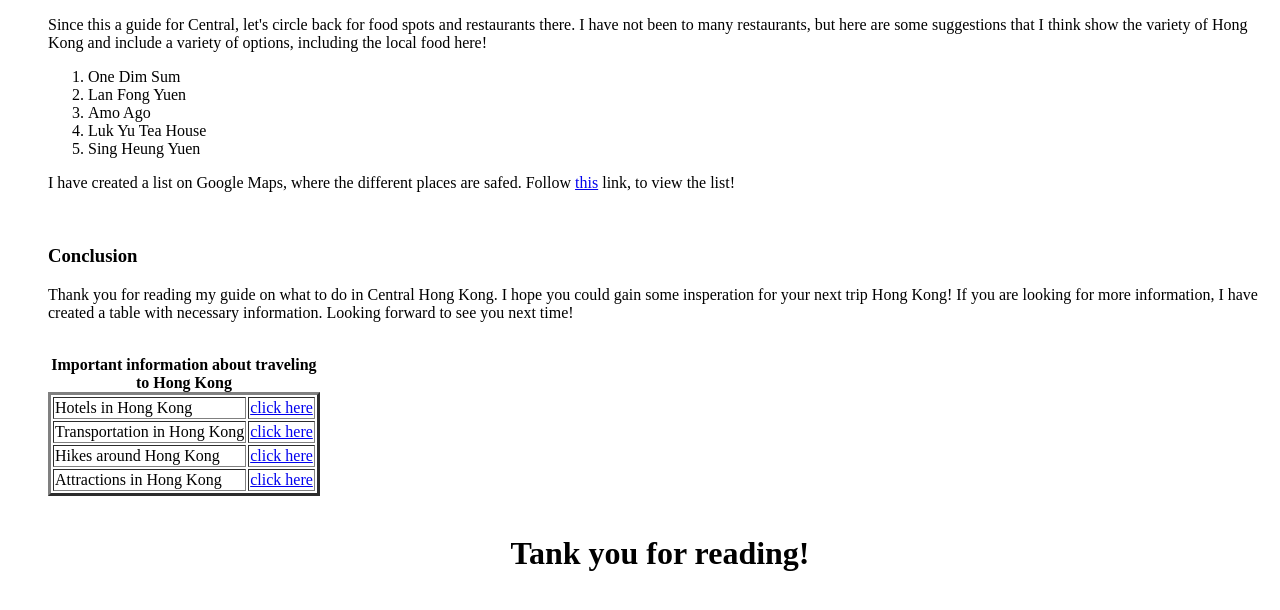
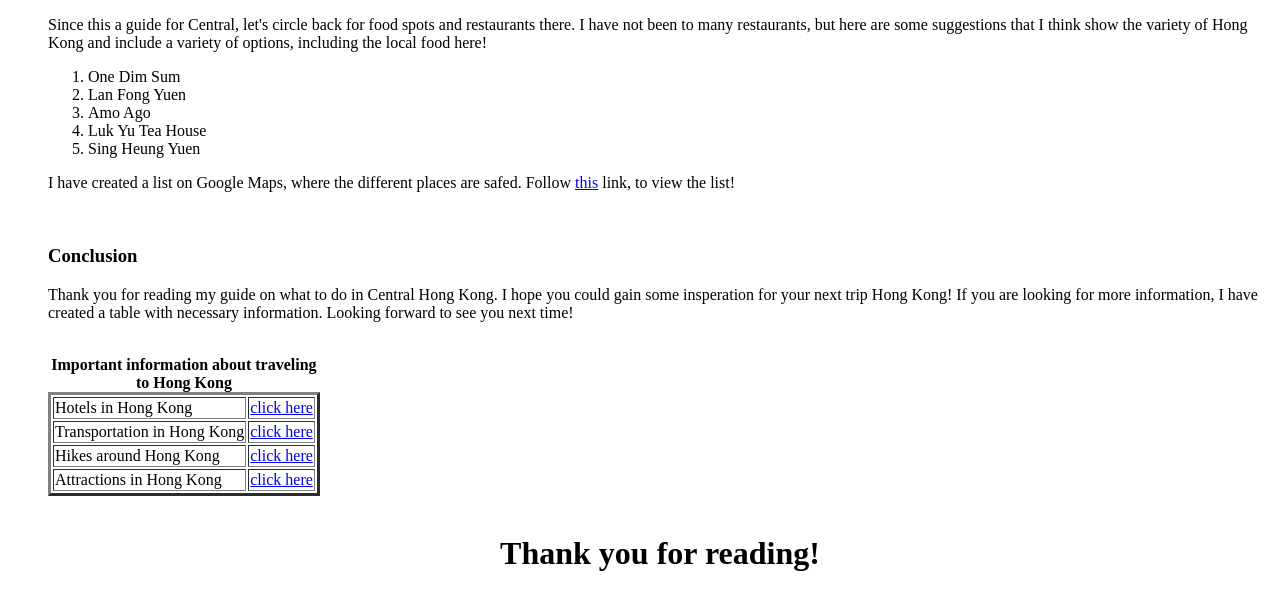
Before and after one commit to Chlotti/HongKong, a plain HTML site: page index.html in a window 1280 px wide. Shown: the part 3548-4158 px from the top of the page. Drawn offline with Linux system fonts and the light colour scheme.

Commit message:
Add files via upload

```diff
--- a/index.html
+++ b/index.html
@@ -100,7 +100,7 @@
         </tr>
         </table>
         <br>
-    <h1 align="center">Tank you for reading!</h1>
+    <h1 align="center">Thank you for reading!</h1>
         <br>
     </body>
 </html>
```
